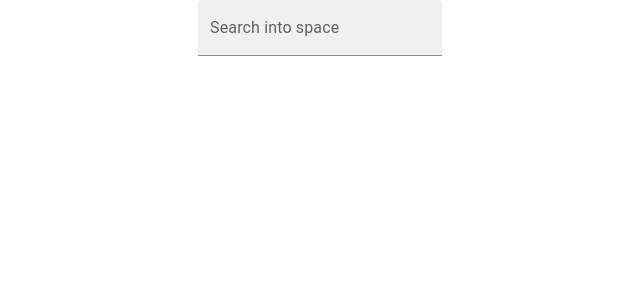
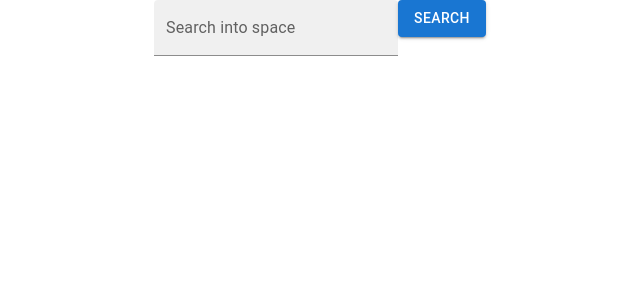
Before and after one commit to ocnerol/spacestagram, a React (Create React App) app: page / in a window 1280 px wide. Shown: the top 300 px of the page, without its empty margins (320-960 px from the left). Built offline with nearby package versions, Linux system fonts and the light colour scheme.

Commit message:
add search Button

```diff
--- a/src/components/SearchBar.js
+++ b/src/components/SearchBar.js
@@ -1,5 +1,5 @@
 import React, { useState } from "react";
-import { TextField } from "@mui/material";
+import { Button, TextField } from "@mui/material";
 import searchNASAImageAPI from "../api/searchNASAImageAPI";
 
 export default function SearchBar({ setSearchResults }) {
@@ -23,6 +23,9 @@ export default function SearchBar({ setSearchResults }) {
         value={search}
         onChange={handleChange}
       />
+      <Button variant="contained" onClick={handleSubmit}>
+        Search
+      </Button>
     </form>
   );
 }
```
